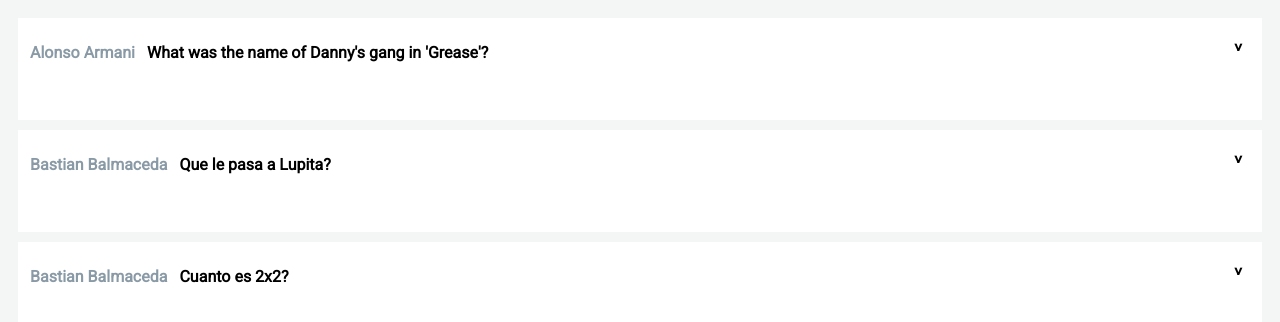
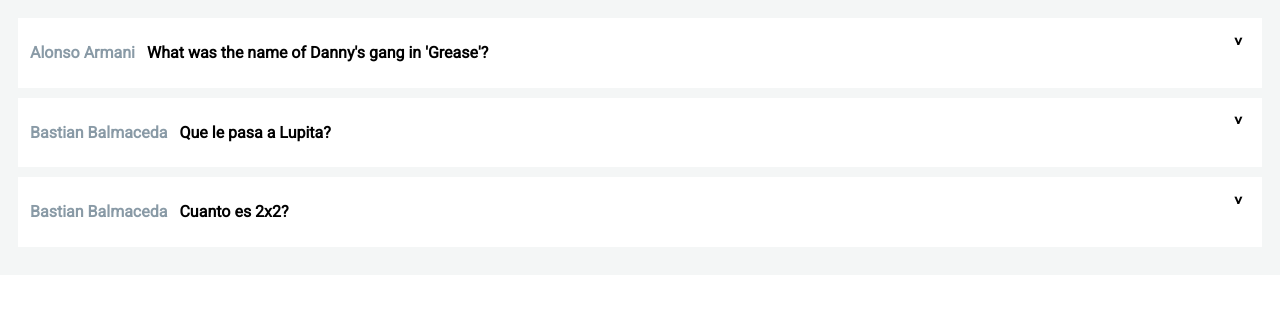
Before and after one commit to hectorpalmatellez/react-faq, a React (Create React App) app: page / in a window 1280 px wide. Shown: the top 322 px of the page. Built offline with nearby package versions, Linux system fonts and the light colour scheme.

Commit message:
Refactor Question component and fix import error

```diff
--- a/src/components/Question.js
+++ b/src/components/Question.js
@@ -1,10 +1,29 @@
-import React from 'react'
+import React, { Component } from 'react'
 
-const Question = ({userName, question}) => (
-  <h2 className="question-container">
-    <span className="question-author">{userName}</span>
-    <span className="question-text">{question}</span>
-  </h2>
-)
+
+class Question extends Component {
+  constructor(props) {
+    super(props)
+    this.toggleAnswer = this.toggleAnswer.bind(this)
+    this.state = {
+      username: '',
+      question: ''
+    }
+  }
+  toggleAnswer = (event) => {
+    const parentPanel = event.target.closest('.single-panel')
+    const respectiveAnswer = parentPanel.querySelector('.question-answer')
+    parentPanel.classList.toggle('is-open')
+    respectiveAnswer.classList.toggle('is-visible')
+  }
+  render() {
+    return (
+      <h2 className="question-container" onClick={this.toggleAnswer}>
+        <span className="question-author">{this.props.userName}</span>
+        <span className="question-text">{this.props.question}</span>
+      </h2>
+    )
+  }
+}
 
 export default Question
--- a/src/components/QuestionPanel.js
+++ b/src/components/QuestionPanel.js
@@ -1,6 +1,6 @@
 import React, { Component, Fragment } from 'react'
 import Question from './Question'
-import Answer from './Question'
+import Answer from './Answer'
 import * as ApiService from '../services/apiService'
 import * as utils from '../utils'
 
@@ -20,22 +20,14 @@ const getLastActionId = (result) => {
 }
 
 class QuestionPanel extends Component {
-
-  toggleAnswer = (event) => {
-    const parentPanel = event.target.closest('.single-panel')
-    const respectiveAnswer = parentPanel.querySelector('.question-answer')
-    parentPanel.classList.toggle('is-open')
-    respectiveAnswer.classList.toggle('is-visible')
-  }
-
   render() {
     return (
       ApiService.formattedData().map((result) =>
         <Fragment key={result.question.id}>
           <div className="single-panel" data-action-id={getLastActionId(result)}>
             <span className="collapse-state-icon">></span>
-            <Question userName={utils.getUserName(result.user_id)} question={result.question.questionText}/>
-            <Answer text={result.answer.answerText}/>
+            <Question userName={utils.getUserName(result.user_id)} question={result.question.questionText} />
+            <Answer text={result.answer.answerText} />
           </div>
         </Fragment>
       )
```
